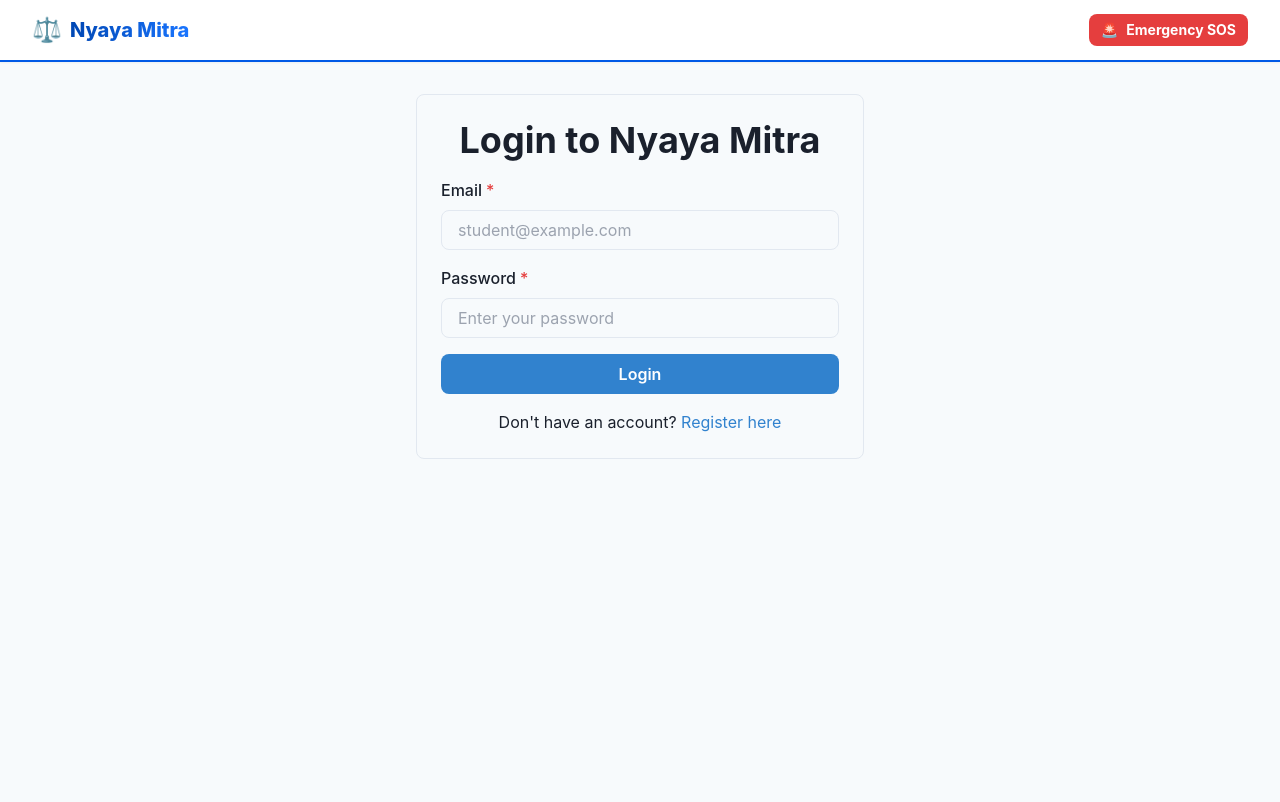
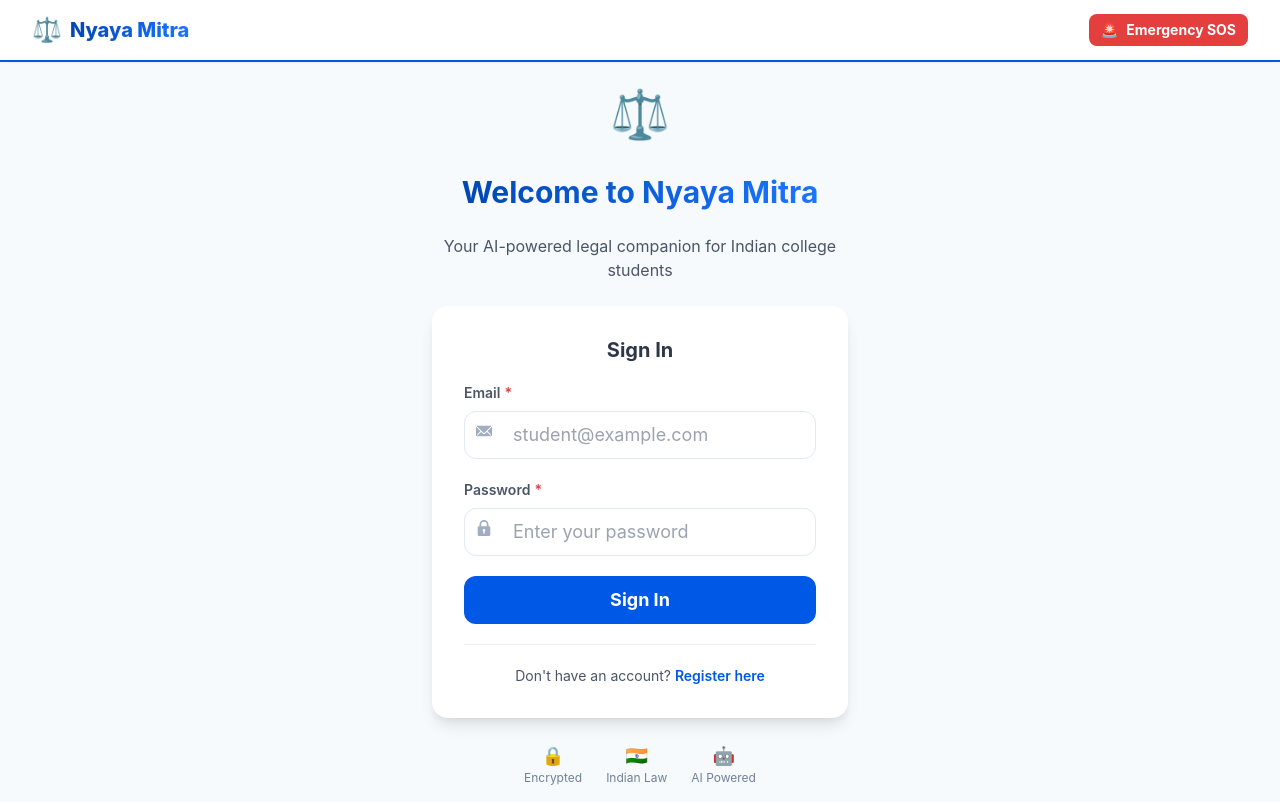
Before and after one commit to akshithnallaginnela/Nyaya-Mitra, a React (Vite) app in the folder frontend/: page /login in a window 1280 px wide. Built offline with nearby package versions, Linux system fonts and the light colour scheme; the HTML template or start-up script is replaced by a standard one.

Commit message:
chore: redesign Login page with enhanced UI and user experience

```diff
--- a/frontend/src/pages/Login.tsx
+++ b/frontend/src/pages/Login.tsx
@@ -10,7 +10,16 @@ import {
   Text,
   useToast,
   Link,
+  Container,
+  Card,
+  CardBody,
+  Flex,
+  HStack,
+  Divider,
+  InputGroup,
+  InputLeftElement,
 } from '@chakra-ui/react';
+import { EmailIcon, LockIcon } from '@chakra-ui/icons';
 import { useNavigate } from 'react-router-dom';
 import { useAuth } from '../contexts/AuthContext';
 
@@ -46,38 +55,97 @@ const Login: React.FC = () => {
   };
 
   return (
-    <Box maxW="md" mx="auto" mt={8} p={6} borderWidth={1} borderRadius="lg">
-      <VStack spacing={4} as="form" onSubmit={handleSubmit}>
-        <Heading>Login to Nyaya Mitra</Heading>
+    <Flex minH="calc(100vh - 60px)" bg="gray.50" align="center" justify="center" px={4}>
+      <Container maxW="md">
+        <VStack spacing={6} textAlign="center" mb={6}>
+          <Text fontSize="5xl">⚖️</Text>
+          <Heading size="lg" bgGradient="linear(to-r, brand.600, brand.400)" bgClip="text">
+            Welcome to Nyaya Mitra
+          </Heading>
+          <Text color="gray.600">
+            Your AI-powered legal companion for Indian college students
+          </Text>
+        </VStack>
+
+        <Card borderRadius="2xl" boxShadow="lg" bg="white">
+          <CardBody p={8}>
+            <VStack spacing={5} as="form" onSubmit={handleSubmit}>
+              <Heading size="md" color="gray.700">Sign In</Heading>
+
               <FormControl isRequired>
-          <FormLabel>Email</FormLabel>
+                <FormLabel fontSize="sm" fontWeight="600" color="gray.600">Email</FormLabel>
+                <InputGroup>
+                  <InputLeftElement pointerEvents="none">
+                    <EmailIcon color="gray.400" />
+                  </InputLeftElement>
                   <Input
                     type="email"
                     value={email}
                     onChange={(e) => setEmail(e.target.value)}
                     placeholder="student@example.com"
+                    size="lg"
+                    borderRadius="xl"
                   />
+                </InputGroup>
               </FormControl>
+
               <FormControl isRequired>
-          <FormLabel>Password</FormLabel>
+                <FormLabel fontSize="sm" fontWeight="600" color="gray.600">Password</FormLabel>
+                <InputGroup>
+                  <InputLeftElement pointerEvents="none">
+                    <LockIcon color="gray.400" />
+                  </InputLeftElement>
                   <Input
                     type="password"
                     value={password}
                     onChange={(e) => setPassword(e.target.value)}
                     placeholder="Enter your password"
+                    size="lg"
+                    borderRadius="xl"
                   />
+                </InputGroup>
               </FormControl>
-        <Button type="submit" colorScheme="blue" width="full" isLoading={loading}>
-          Login
+
+              <Button
+                type="submit"
+                colorScheme="brand"
+                width="full"
+                size="lg"
+                isLoading={loading}
+                borderRadius="xl"
+                fontWeight="700"
+              >
+                Sign In
               </Button>
-        <Text>
+
+              <Divider />
+
+              <Text fontSize="sm" color="gray.600">
                 Don't have an account?{' '}
-          <Link color="blue.500" onClick={() => navigate('/register')}>
+                <Link color="brand.500" fontWeight="600" onClick={() => navigate('/register')}>
                   Register here
                 </Link>
               </Text>
             </VStack>
-    </Box>
+          </CardBody>
+        </Card>
+
+        <HStack spacing={6} justify="center" mt={6}>
+          <VStack spacing={0}>
+            <Text fontSize="lg">🔒</Text>
+            <Text fontSize="xs" color="gray.500">Encrypted</Text>
+          </VStack>
+          <VStack spacing={0}>
+            <Text fontSize="lg">🇮🇳</Text>
+            <Text fontSize="xs" color="gray.500">Indian Law</Text>
+          </VStack>
+          <VStack spacing={0}>
+            <Text fontSize="lg">🤖</Text>
+            <Text fontSize="xs" color="gray.500">AI Powered</Text>
+          </VStack>
+        </HStack>
+      </Container>
+    </Flex>
   );
 };
 
```
Lines whose indentation alone changed are shown as unchanged.
